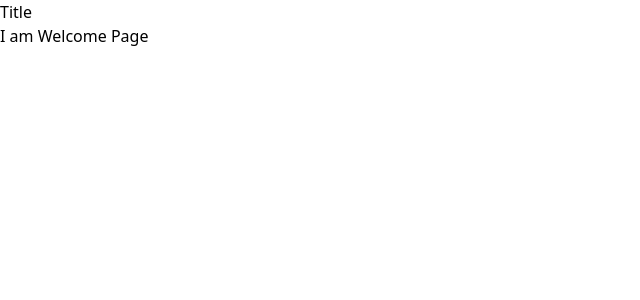
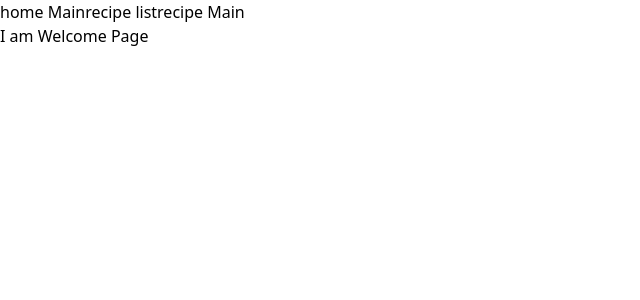
Before and after one commit to ezekielbuzzi/nutrition-app, a React (Create React App) app in the folder client/: page / in a window 1280 px wide. Shown: the top 300 px of the page, without its empty margins (0-640 px from the left). Built offline with nearby package versions, Linux system fonts and the light colour scheme.

Commit message:
link changes

```diff
--- a/client/src/App.js
+++ b/client/src/App.js
@@ -1,23 +1,22 @@
 import { BrowserRouter, Route, Routes } from "react-router-dom";
 import "./App.css";
-import Welcome from './components/welcome-page/Welcome'
-import MainPage from './components/welcome-page/MainPage'
-import RecipeListPage from './components/welcome-page/RecipeListPage'
-import RecipePage from './components/welcome-page/RecipePage'
-import NutritionFactPage from './components/welcome-page/NutritionFactPage'
-import Title from './components/title/Title'
-
+import Welcome from "./components/welcome-page/Welcome";
+import MainPage from "./components/main-page/MainPage";
+import RecipeListPage from "./components/recipe-list-page/RecipeListPage";
+import RecipePage from "./components/recipe-page/RecipePage";
+import NutritionFactPage from "./components/nutrition-fact-page/NutritionFactPage";
+import Navigate from "./components/title/Navigate";
 
 function App() {
   return (
     <BrowserRouter>
-      <Title/>
+      <Navigate />
       <Routes>
-        <Route path="/" element={<Welcome/>}/>
-        <Route path="/main" element={<MainPage/>}/>
-        <Route path="/recipe-list" element={<RecipeListPage/>}/>
-        <Route path="/recipe-page" element={<RecipePage/>}/>
-        <Route path="/nutrition-facts" element={<NutritionFactPage/>}/>
+        <Route path="/" element={<Welcome />} />
+        <Route path="/main" element={<MainPage />} />
+        <Route path="/recipe-list-page" element={<RecipeListPage />} />
+        <Route path="/recipe-page" element={<RecipePage />} />
+        <Route path="/nutrition-facts" element={<NutritionFactPage />} />
       </Routes>
     </BrowserRouter>
   );
--- /dev/null
+++ b/client/src/components/title/Navigate.js
@@ -0,0 +1,15 @@
+import { Link } from "react-router-dom";
+
+function Navigate() {
+  return (
+    <div>
+      <Link to={"/"}> home </Link>
+      <Link to={"/main"}>Main</Link>
+      <Link to={"/recipe-list-page"}>recipe list</Link>
+      <Link to={"/recipe-page"}>recipe </Link>
+      <Link to={"/nutrition-facts"}>Main</Link>
+    </div>
+  );
+}
+
+export default Navigate;
--- a/client/src/components/title/Title.js
+++ /dev/null
@@ -1,12 +0,0 @@
-import { Outlet } from "react-router-dom";
-
-function Title() {
-    return (
-        <div>
-            <h1>Title</h1>
-            <Outlet/>
-        </div>
-     );
-}
-
-export default Title;
```
Also changed, not shown: 2 other files (tests, documents, lock files or other folders).
